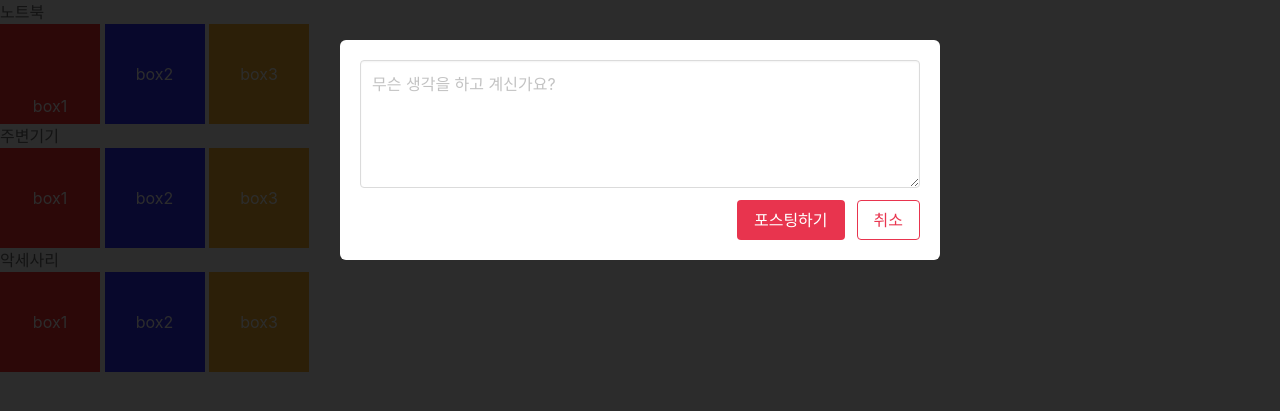
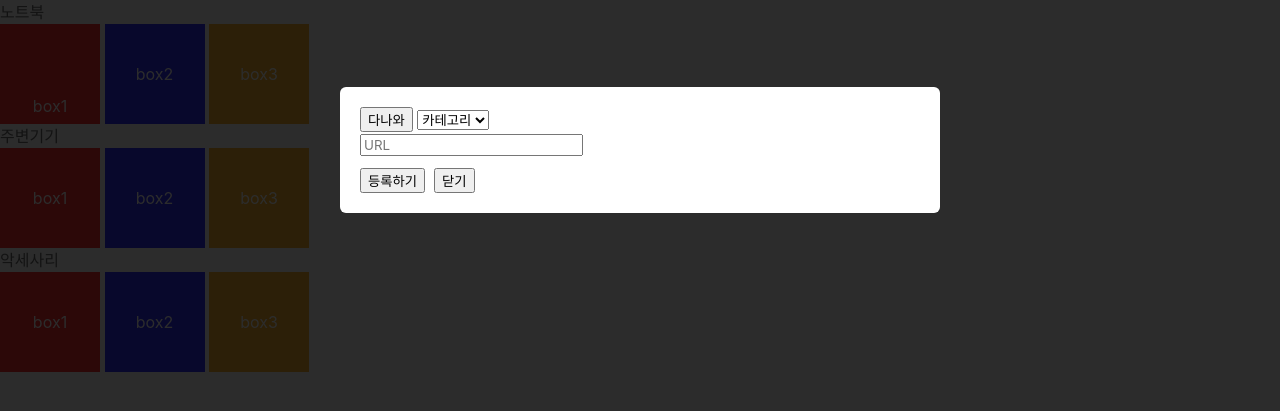
Before and after one commit to SeungchanKKK/week1_project_team7, a Flask app: template m_project - 복사본/templates/index.html in a window 1280 px wide, after a click that opens the changed part. Shown: the part 250-661 px from the top of the page. Run offline with Flask 2, Linux system fonts and the light colour scheme; the template is opened without the code that fills it, so the values that code supplies are empty; some libraries are stand-ins or nearby versions.

Commit message:
프로젝트 변경사항 -승찬

```diff
--- a/m_project - 복사본/app.py
+++ b/m_project - 복사본/app.py
@@ -5,6 +5,8 @@ import hashlib
 from flask import Flask, render_template, jsonify, request, redirect, url_for
 from werkzeug.utils import secure_filename
 from datetime import datetime, timedelta
+import requests
+from bs4 import BeautifulSoup
 
 
 app = Flask(__name__)
@@ -109,12 +111,32 @@ def save_img():
         return redirect(url_for("home"))
 
 
-@app.route('/posting', methods=['POST'])
+@app.route('/item', methods=['POST'])
 def posting():
     token_receive = request.cookies.get('mytoken')
     try:
         payload = jwt.decode(token_receive, SECRET_KEY, algorithms=['HS256'])
-        # 포스팅하기
+        user_info = db.users.find_one({"username":payload["id"]})
+        url_receive = request.form['url_give']
+        sel_receive = request.form['sel_give']
+
+        headers = {
+            'User-Agent': 'Mozilla/5.0 (Windows NT 10.0; Win64; x64)AppleWebKit/537.36 (KHTML, like Gecko) Chrome/73.0.3683.86 Safari/537.36'}
+        data = requests.get(url_receive, headers=headers)
+
+        soup = BeautifulSoup(data.text, 'html.parser')
+
+        title = soup.select_one('meta[property="og:title"]')['content']
+        image = soup.select_one('meta[property="og:image"]')['content']
+
+        doc = {
+            'title': title,
+            'image': image,
+            'sel': sel_receive,
+            'username':user_info["username"]
+        }
+
+        db.item.insert_one(doc)
         return jsonify({"result": "success", 'msg': '포스팅 성공'})
     except (jwt.ExpiredSignatureError, jwt.exceptions.DecodeError):
         return redirect(url_for("home"))
--- a/m_project - 복사본/templates/index.html
+++ b/m_project - 복사본/templates/index.html
@@ -25,6 +25,20 @@
 
 
         <script>
+            function posting_item() {
+                let url = $('#url').val()
+                let sel = $('#sel').val()
+
+                $.ajax({
+                    type: 'POST',
+                    url: '/item',
+                    data: {url_give: url, sel_give: sel},
+                    success: function (response) {
+                        alert(response['msg'])
+                        window.location.reload()
+                    }
+                });
+            }
         </script>
 
     </head>
@@ -58,28 +72,24 @@
                 <div class="modal-content">
                     <div class="box">
                         <article class="media">
-                            <div class="media-content">
-                                <div class="field">
-                                    <p class="control">
-                                        <textarea id="textarea-post" class="textarea"
-                                                  placeholder="무슨 생각을 하고 계신가요?"></textarea>
-                                    </p>
-                                </div>
-                                <nav class="level is-mobile">
-                                    <div class="level-left">
+                            <div class="lay">
+    <button onclick="window.open('https://www.danawa.com/pc/')" type="button" class="btn btn-dark" id="link" >다나와</button>
+    <select id="sel" class="form-select" aria-label="Default select example">
+        <option selected>카테고리</option>
+        <option value="1">One</option>
+        <option value="2">Two</option>
+        <option value="3">Three</option>
+    </select>
 
-                                    </div>
-                                    <div class="level-right">
-                                        <div class="level-item">
-                                            <a class="button is-sparta" onclick="post()">포스팅하기</a>
-                                        </div>
-                                        <div class="level-item">
-                                            <a class="button is-sparta is-outlined"
-                                               onclick='$("#modal-post").removeClass("is-active")'>취소</a>
-                                        </div>
-                                    </div>
-                                </nav>
-                            </div>
+    <div class="mb-3">
+        <input id="url" type="email" class="form-control" id="exampleFormControlInput1" placeholder="URL">
+    </div>
+
+    <div class="mybtns">
+        <button onclick="posting_item()" type="button" class="btn btn-dark">등록하기</button>&nbsp
+        <button type="button" class="btn btn-outline-dark">닫기</button>
+    </div>
+</div>
                         </article>
                     </div>
                 </div>
```
Also changed, not shown: postingpage3/app.py (deleted, +0 -54 lines), postingpage3/templates/index.html (deleted, +0 -107 lines).
